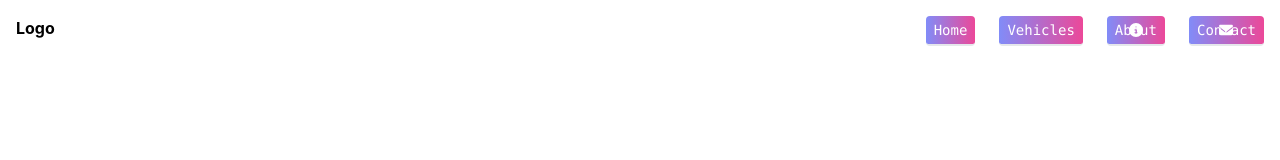
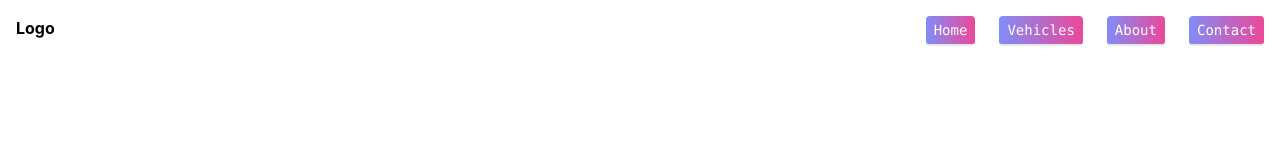
Before and after one commit to byunn90/WorldRoamRentals, a React (Create React App) app in the folder client/: page / in a window 1280 px wide. Shown: the top 160 px of the page. Built offline with nearby package versions, Linux system fonts and the light colour scheme.

Commit message:
buttons finished

```diff
--- a/client/src/components/NavBar.js
+++ b/client/src/components/NavBar.js
@@ -17,10 +17,16 @@ function NavBar() {
   const [showHoveredVechicles, setHoveredVechicles] = useState(false);
   // For the Vechicle usestate Icon
   const [showAboutPopup, setAboutPopup] = useState(false);
-  const [showHoveredAbout, setHoveredAboutPopup] = useState(false);
+  const [showHoveredAbout, setShowHoveredAbout] = useState(false);
   // For the About useState Icon
   const [showContactPopup, setContactPopup] = useState(false);
   const [ShowHoveredContact, setHoveredContactPopup] = useState(false);
+  // Contacts
+
+  // slider function for background color change
+  const [backGroundChanger, setBackGround] = useState(false);
+  const myslider = () => {};
+
   return (
     <nav
       className="navBar flex justify-between p-4"
@@ -53,7 +59,7 @@ function NavBar() {
         </li>
         <li>
           <button
-            onClick={() => setAboutPopup(!showAboutPopup)}
+            onClick={() => showCarPopUp(!setCarPopup)}
             className="relative flex items-center justify-center text-white border-b-2 bg-gradient-to-r from-indigo-400 transition ease-in-out delay-350 hover:via-purple-600 to-pink-500 px-2 py-1 rounded font-mono focus:outline-none"
             onMouseEnter={() => setHoveredVechicles(true)}
             onMouseLeave={() => setHoveredVechicles(false)}
@@ -76,44 +82,46 @@ function NavBar() {
         </li>
         <li>
           <button
-            onClick={() => showContactPopup(!setContactPopup)}
-            className=" text-sm relative flex items-center justify-center text-white border-b-2 bg-gradient-to-r from-indigo-400 transition ease-in-out delay-350 hover:via-purple-600 to-pink-500 px-2 py-1 rounded font-mono focus:outline-none"
-            onMouseEnter={() => setHoveredAboutPopup(false)}
-            onMouseLeave={() => setHoveredAboutPopup(true)}
+            onClick={() => setShowHoveredAbout(!showAboutPopup)} // This line seems odd, are you sure about this logic?
+            className="text-sm relative flex items-center justify-center text-white border-b-2 bg-gradient-to-r from-indigo-400 transition ease-in-out delay-350 hover:via-purple-600 to-pink-500 px-2 py-1 rounded font-mono focus:outline-none"
+            onMouseEnter={() => setShowHoveredAbout(true)}
+            onMouseLeave={() => setShowHoveredAbout(false)}
           >
             <FontAwesomeIcon
               icon={faInfoCircle}
               className={`absolute transition-opacity duration-1000 ${
-                showHoveredAbout ? "opacity-0" : "opacity-100"
+                showHoveredAbout ? "opacity-100" : "opacity-0"
               }`}
             ></FontAwesomeIcon>
-            About
             <span
               className={`text-sm transition-opacity duration-1000 w-15 text-center ${
                 showHoveredAbout ? "opacity-0" : "opacity-100"
               }`}
-            ></span>
+            >
+              About
+            </span>
           </button>
         </li>
         <li>
           <button
-            onClick={() => showContactPopup(!setContactPopup)}
+            onClick={() => setContactPopup(!showContactPopup)}
             className="text-sm relative flex items-center justify-center text-white border-b-2 bg-gradient-to-r from-indigo-400 transition ease-in-out delay-350 hover:via-purple-600 to-pink-500 px-2 py-1 rounded font-mono focus:outline-none"
-            onMouseLeave={() => setHoveredContactPopup(true)}
-            onMouseEnter={() => setHoveredContactPopup(false)}
+            onMouseEnter={() => setHoveredContactPopup(true)}
+            onMouseLeave={() => setHoveredContactPopup(false)}
           >
             <FontAwesomeIcon
               icon={faEnvelope}
               className={`absolute transition-opacity duration-1000 ${
-                ShowHoveredContact ? "opacity-0" : "opacity-100"
+                ShowHoveredContact ? "opacity-100" : "opacity-0"
               }`}
             ></FontAwesomeIcon>
             <span
               className={`text-sm transition-opacity duration-1000 w-15 text-center ${
                 ShowHoveredContact ? "opacity-0" : "opacity-100"
               }`}
-            ></span>
-            Contact
+            >
+              Contact
+            </span>
           </button>
         </li>
       </ul>
```
Also changed, not shown: client/src/components/Switch.css (added), client/src/components/Switch.js (added).
